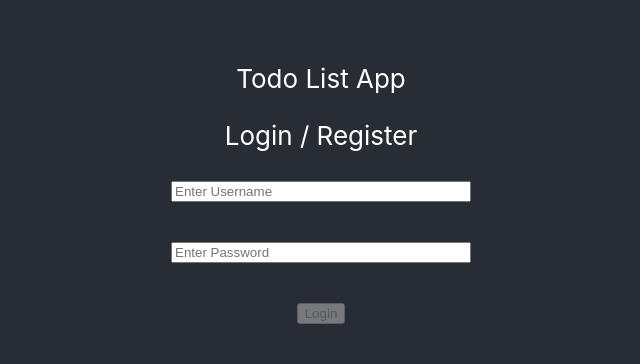
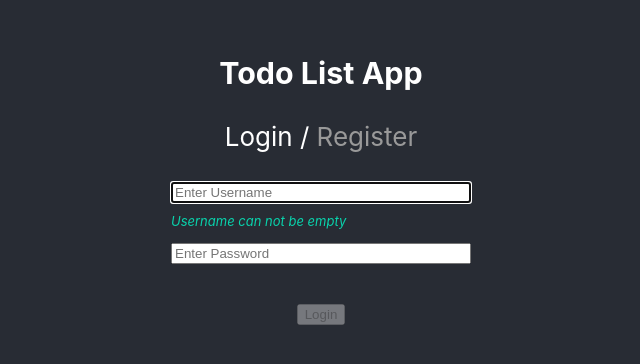
Before and after one commit to chuyachia/todo-list, a React (Create React App) app in the folder todo-list-client/: page / in a window 1280 px wide. Shown: the part 210-574 px from the top of the page, without its empty margins (319-959 px from the left). Built offline with nearby package versions, Linux system fonts and the light colour scheme.

Commit message:
Web client wip

```diff
--- a/todo-list-client/src/App.css
+++ b/todo-list-client/src/App.css
@@ -2,9 +2,6 @@
   text-align: center;
 }
 
-.App-logo {
-  height: 40vmin;
-}
 
 .App-header {
   background-color: var(--deep-blue);
--- a/todo-list-client/src/App.tsx
+++ b/todo-list-client/src/App.tsx
@@ -34,14 +34,14 @@ const App: React.FC = () => {
         }
     }, [authenticated])
 
-    return (
-        <div className="App">
-            <header className="App-header">
-                <p>Todo List App</p>
+    const renderAuthenticationForm = () => (
+        <>
             <div>
-                    <span onClick={() => setIsRegister(false)}>Login</span>
+                <span onClick={() => setIsRegister(false)}
+                      className={`clickable ${isRegister ? 'inactive-text' : ''}`}>Login</span>
                 {" / "}
-                    <span onClick={() => setIsRegister(true)}>Register</span>
+                <span onClick={() => setIsRegister(true)}
+                      className={`clickable ${isRegister ? '' : 'inactive-text'}`}>Register</span>
             </div>
             {isRegister ?
                 <AuthenticationForm
@@ -51,8 +51,19 @@ const App: React.FC = () => {
                     passwordValidationFunction={(value: string) => value.length > 5}
                     passwordValidationMessage={"Password must contain more than 5 characters"}
                     reason={reason}/> :
-                    authenticated ? <div>Logged in </div> :
-                        <AuthenticationForm onSubmit={logIn} failed={failed} submitButtonText={"Login"}/>}
+                <AuthenticationForm
+                    onSubmit={logIn}
+                    failed={failed}
+                    submitButtonText={"Login"}
+                    reason={"Login failed"}/>}
+        </>
+    )
+
+    return (
+        <div className="App">
+            <header className="App-header">
+                <h3>Todo List App</h3>
+                {!authenticated && renderAuthenticationForm()}
                 <div>{todos.map(todo => <TodoItem key={todo.id} {...todo}/>)}</div>
             </header>
         </div>
--- a/todo-list-client/src/components/AuthenticationForm.css
+++ b/todo-list-client/src/components/AuthenticationForm.css
@@ -8,6 +8,7 @@
 .AuthenticationForm .submit-button {
     align-self: center;
     margin-top: var(--small-space);
+    margin-bottom: var(--small-space);
 }
 
 .AuthenticationForm .validation-text {
--- a/todo-list-client/src/components/AuthenticationForm.tsx
+++ b/todo-list-client/src/components/AuthenticationForm.tsx
@@ -15,6 +15,8 @@ interface IAuthenticationFormProps {
     reason?: string;
 }
 
+const ENTER_KEY = 13;
+
 const AuthenticationForm: React.FC<IAuthenticationFormProps> = ({
                                                                     onSubmit,
                                                                     failed,
@@ -30,9 +32,21 @@ const AuthenticationForm: React.FC<IAuthenticationFormProps> = ({
     const usernameValidation = useValidation(usernameValidationFunction, onUsernameChange);
     const passwordValidation = useValidation(passwordValidationFunction, onPasswordChange);
 
+    const handleEnterKey = (e: React.KeyboardEvent) => {
+        if (e.keyCode === ENTER_KEY && usernameValidation.valid && passwordValidation.valid) {
+            submitAuthentication();
+        }
+    }
+
+    const submitAuthentication = () => {
+        onSubmit(username, password);
+        resetUsername();
+        resetPassword();
+    }
+
     return (
-        <div className={"AuthenticationForm"}>
-            <input className={"form-input"} type={"text"} placeholder={"Enter Username"}
+        <div className={"AuthenticationForm"} onKeyDown={handleEnterKey}>
+            <input className={"form-input"} type={"text"} placeholder={"Enter Username"} autoFocus={true}
                    onChange={usernameValidation.onChange}
                    onFocus={usernameValidation.onFocus} value={username}/>
             <small className={"validation-text"}>
@@ -47,13 +61,9 @@ const AuthenticationForm: React.FC<IAuthenticationFormProps> = ({
             <button
                 className={"submit-button"}
                 disabled={!usernameValidation.valid || !passwordValidation.valid}
-                onClick={() => {
-                    onSubmit(username, password);
-                    resetUsername();
-                    resetPassword();
-                }}>{submitButtonText}
+                onClick={submitAuthentication}>{submitButtonText}
             </button>
-            {failed && reason && <div>{reason}</div>}
+            {failed && reason && <i className={"warning-text"}>{reason}</i>}
         </div>
     )
 }
--- a/todo-list-client/src/hooks/useValidation.tsx
+++ b/todo-list-client/src/hooks/useValidation.tsx
@@ -4,7 +4,7 @@ interface IValidation {
     valid: boolean;
     touched: boolean;
     onChange: (e: React.ChangeEvent<HTMLInputElement>) => void;
-    onFocus: () => void;
+    onFocus: (e: React.ChangeEvent<HTMLInputElement>) => void;
 }
 
 const useValidation = (validation: (value: string) => boolean, onChange?: (e: React.ChangeEvent<HTMLInputElement>) => void): IValidation => {
@@ -16,8 +16,9 @@ const useValidation = (validation: (value: string) => boolean, onChange?: (e: Re
         setValid(validation(e.target.value));
     }
 
-    const handleFocus = () => {
+    const handleFocus = (e: React.ChangeEvent<HTMLInputElement>) => {
         if (!touched) setTouched(true);
+        setValid(validation(e.target.value));
     }
 
     return {
--- a/todo-list-client/src/index.css
+++ b/todo-list-client/src/index.css
@@ -1,8 +1,10 @@
 :root {
   --base-space: 20px;
   --small-space: 10px;
+  --grey:#999;
   --light-blue: #09d3ac;
   --deep-blue: #282c34;
+  --red: #ed3315;
 }
 
 
@@ -15,7 +17,14 @@ body {
   -moz-osx-font-smoothing: grayscale;
 }
 
-code {
-  font-family: source-code-pro, Menlo, Monaco, Consolas, 'Courier New',
-    monospace;
+.inactive-text {
+  color: var(--grey);
 }
+
+.warning-text {
+  color: var(--red);
+}
+
+.clickable {
+  cursor: pointer;
+}
```
Also changed, not shown: todo-list-client/src/components/TodoItemForm.tsx (added, +13 -0 lines), 1 other file (tests, documents, lock files or other folders). Lines whose indentation alone changed are shown as unchanged.
